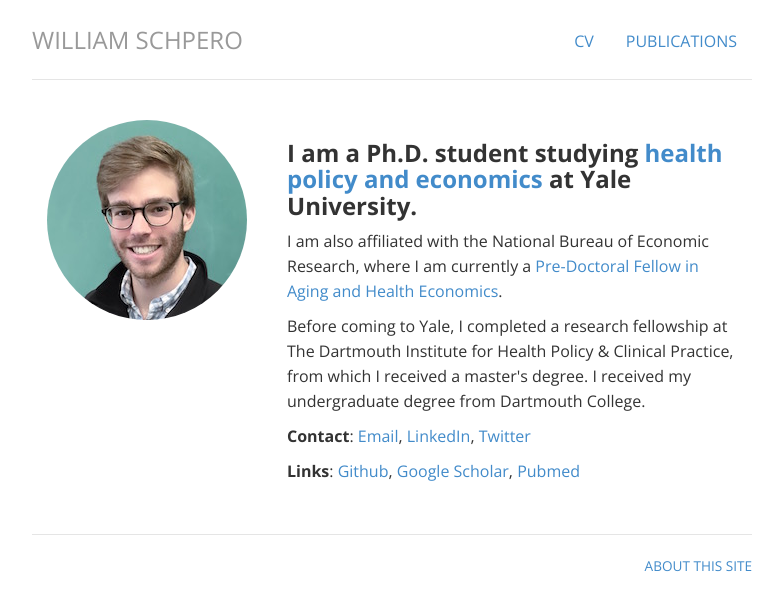
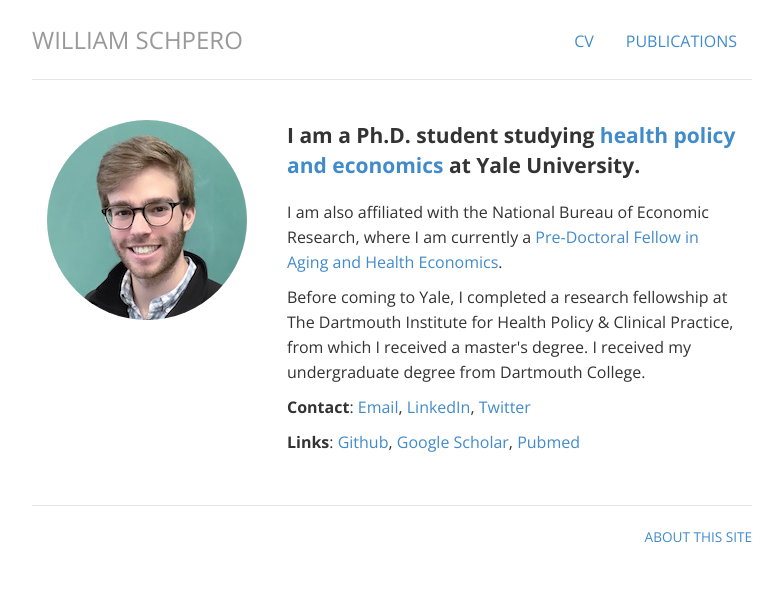
Before and after one commit to wschpero/wschpero.github.io, a Jekyll site: the page built from index.html, in a window 1280 px wide. Shown: the top 611 px of the page, without its empty margins (248-1031 px from the left). Built offline with Jekyll 4.4.1, drawn with Linux system fonts in a browser that asks for light colours.

Commit message:
Formatting

```diff
--- a/index.html
+++ b/index.html
@@ -9,7 +9,7 @@
 	</div>
 	<div itemscope itemtype="http://data-vocabulary.org/Person" class="col-sm-8">
 
-	<p><h3><b>I am a Ph.D. student studying <a href="http://publichealth.yale.edu/hpm/curriculum/phd/phd.aspx" target="_blank">health policy and economics</a> at Yale University.</b></h3></p>
+	<p class="lead"><b>I am a Ph.D. student studying <a href="http://publichealth.yale.edu/hpm/curriculum/phd/phd.aspx" target="_blank">health policy and economics</a> at Yale University.</b></p>
 
 	<p>I am also affiliated with the National Bureau of Economic Research, where I am currently a <a href="http://www.nber.org/programs/ag/cahr/training.html" target="_blank">Pre-Doctoral Fellow in Aging and Health Economics</a>.</p>
 
```
